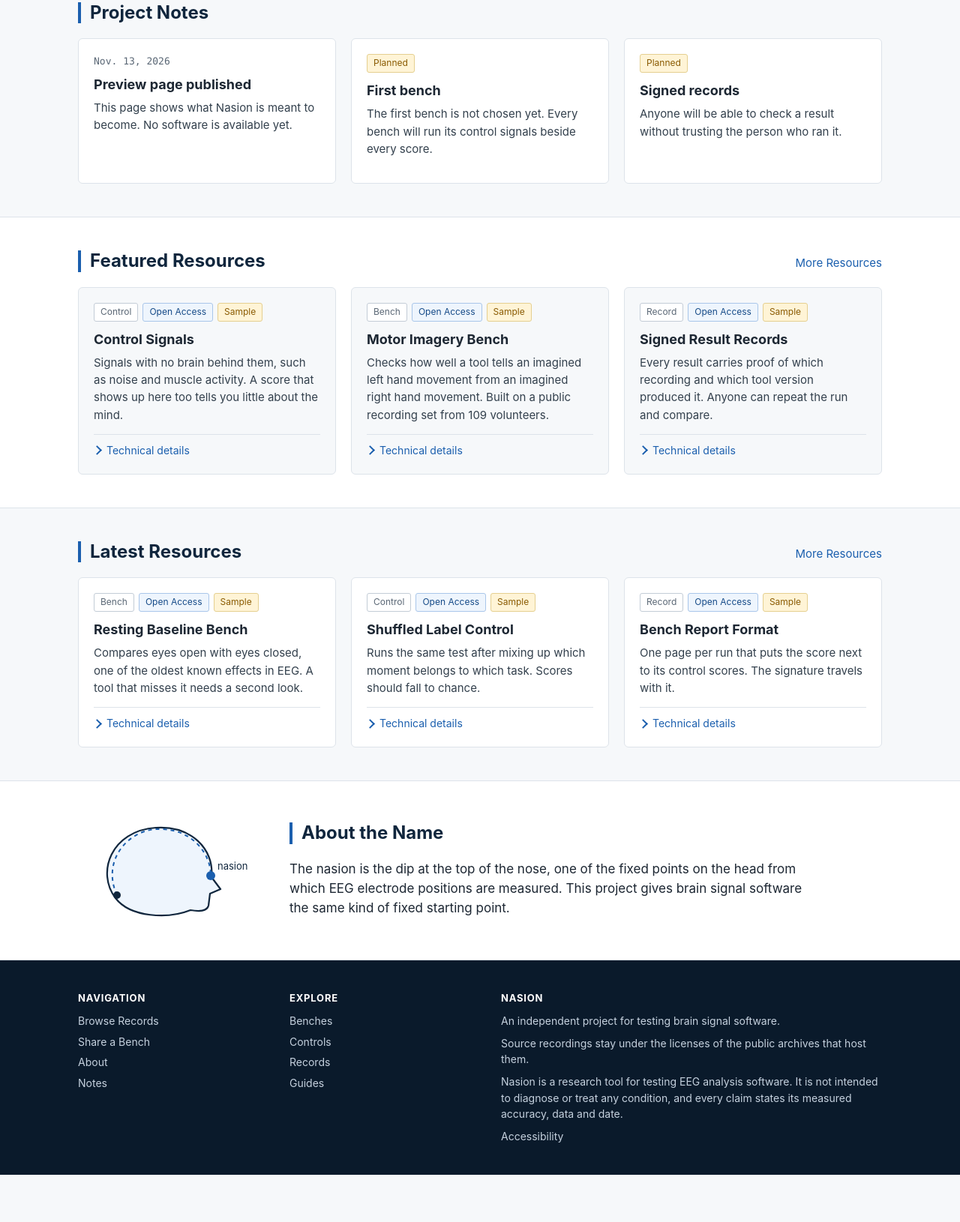
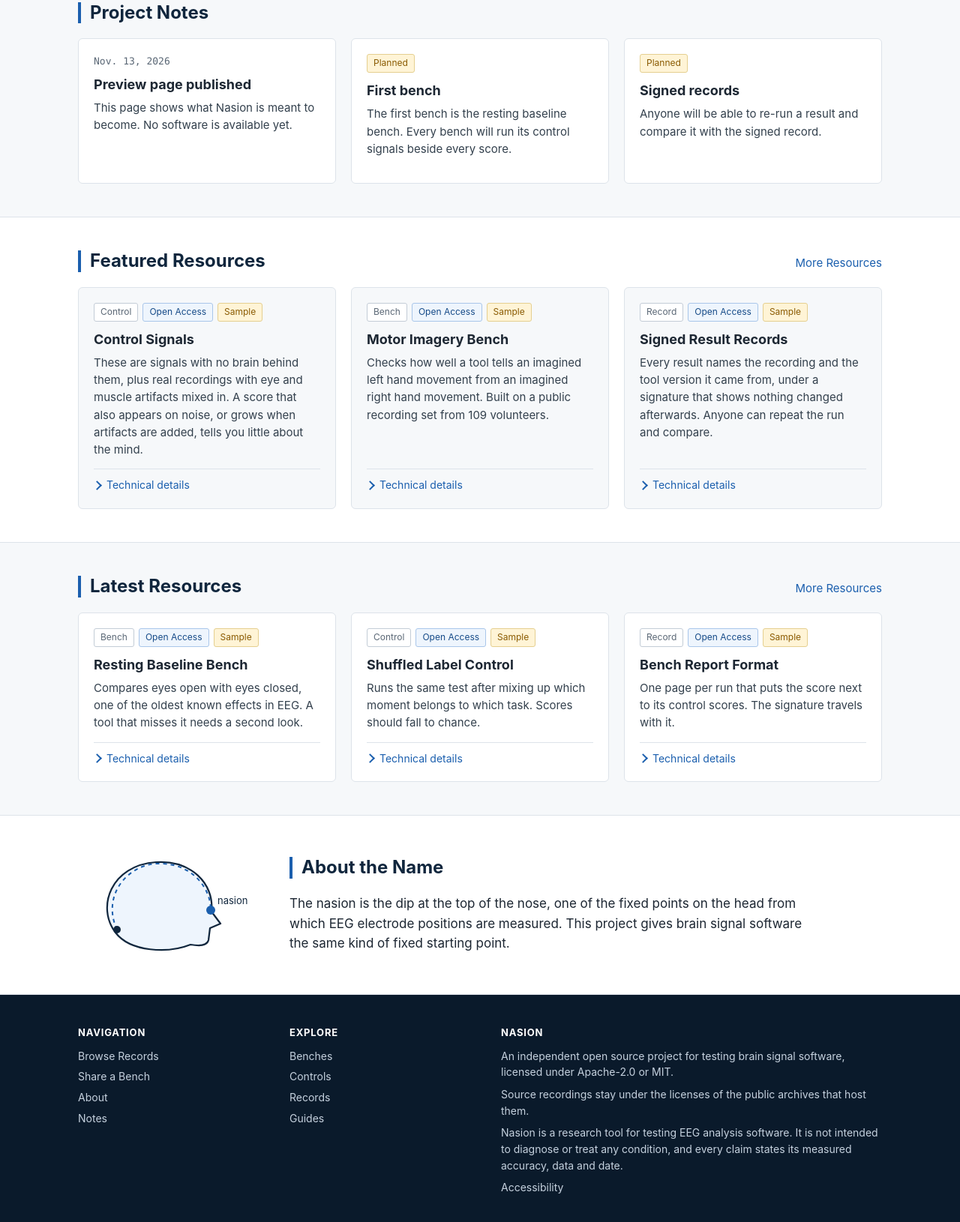
Before and after one commit to ChronoCoders/nasion, a plain HTML site: page site/index.html in a window 1280 px wide. Shown: the part 544-2174 px from the top of the page at 75% size. Before the commit the page ends 2111 px from the top, so only its background shows below. Drawn offline with Linux system fonts and the light colour scheme.

Commit message:
docs: add license files and correct preview page claims

```diff
--- a/site/index.html
+++ b/site/index.html
@@ -173,12 +173,12 @@
       <article class="card">
         <div class="tags"><span class="tag state">Planned</span></div>
         <h3>First bench</h3>
-        <p>The first bench is not chosen yet. Every bench will run its control signals beside every score.</p>
+        <p>The first bench is the resting baseline bench. Every bench will run its control signals beside every score.</p>
       </article>
       <article class="card">
         <div class="tags"><span class="tag state">Planned</span></div>
         <h3>Signed records</h3>
-        <p>Anyone will be able to check a result without trusting the person who ran it.</p>
+        <p>Anyone will be able to re-run a result and compare it with the signed record.</p>
       </article>
     </div>
   </div>
@@ -194,10 +194,10 @@
       <article class="card" id="controls">
         <div class="tags"><span class="tag">Control</span><span class="tag access">Open Access</span><span class="tag state">Sample</span></div>
         <h3>Control Signals</h3>
-        <p>Signals with no brain behind them, such as noise and muscle activity. A score that shows up here too tells you little about the mind.</p>
+        <p>These are signals with no brain behind them, plus real recordings with eye and muscle artifacts mixed in. A score that also appears on noise, or grows when artifacts are added, tells you little about the mind.</p>
         <details>
           <summary>Technical details</summary>
-          <p>The planned set includes phase-randomized surrogates, pink noise, recorded eye and muscle artifacts, and shuffled labels.</p>
+          <p>The planned set includes phase-randomized surrogates, pink noise and shuffled labels, plus recorded eye and muscle artifacts added to real data.</p>
         </details>
       </article>
       <article class="card">
@@ -212,10 +212,10 @@
       <article class="card">
         <div class="tags"><span class="tag">Record</span><span class="tag access">Open Access</span><span class="tag state">Sample</span></div>
         <h3>Signed Result Records</h3>
-        <p>Every result carries proof of which recording and which tool version produced it. Anyone can repeat the run and compare.</p>
+        <p>Every result names the recording and the tool version it came from, under a signature that shows nothing changed afterwards. Anyone can repeat the run and compare.</p>
         <details>
           <summary>Technical details</summary>
-          <p>Each record stores a hash of the input, the tool version, and a signature over both. The algorithms are not chosen yet.</p>
+          <p>Each record stores a SHA-256 hash of the input, the tool version, and an Ed25519 signature over both.</p>
         </details>
       </article>
     </div>
@@ -253,7 +253,7 @@
         <p>One page per run that puts the score next to its control scores. The signature travels with it.</p>
         <details>
           <summary>Technical details</summary>
-          <p>Reports are meant to be readable without Nasion installed. The file format is not chosen yet.</p>
+          <p>Reports are canonical JSON (RFC 8785), so they can be read without Nasion installed.</p>
         </details>
       </article>
     </div>
@@ -298,7 +298,7 @@
     </div>
     <div id="faqs">
       <h4>Nasion</h4>
-      <p>An independent project for testing brain signal software.</p>
+      <p>An independent open source project for testing brain signal software, licensed under Apache-2.0 or MIT.</p>
       <p>Source recordings stay under the licenses of the public archives that host them.</p>
       <p>Nasion is a research tool for testing EEG analysis software. It is not intended to diagnose or treat any condition, and every claim states its measured accuracy, data and date.</p>
       <p><a href="#">Accessibility</a></p>
```
Also changed, not shown: 3 other files.
